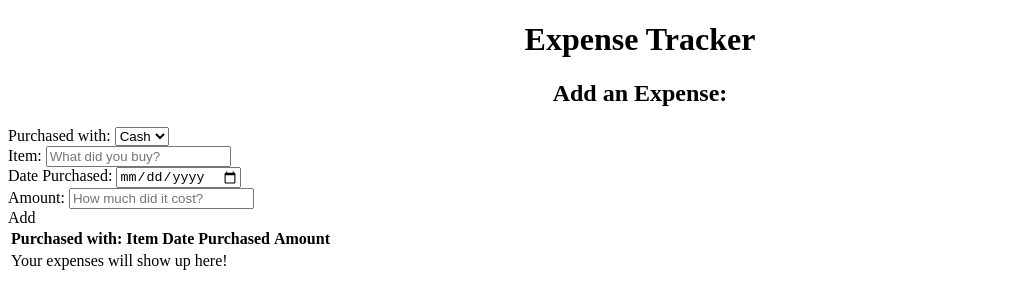
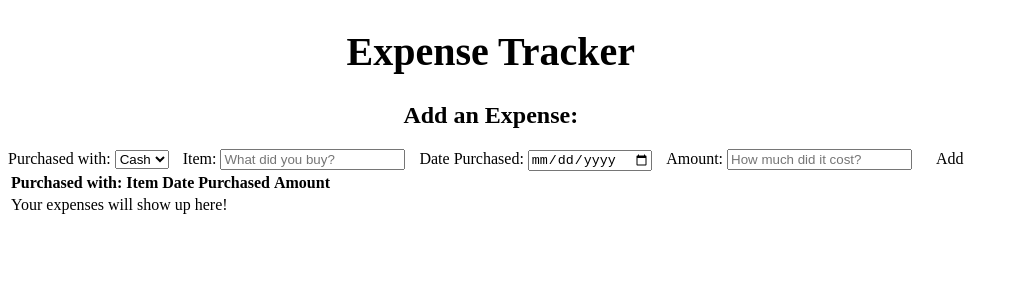
Before and after one commit to jaydendyer10/capstone, a plain HTML site: page index.html in a window 1280 px wide. Shown: the whole page, without its empty margins (0-1018 px from the left). Drawn offline with Linux system fonts and the light colour scheme.

Commit message:
more styles

```diff
--- a/styles/main.css
+++ b/styles/main.css
@@ -7,3 +7,19 @@ h2 {
   color: black;
   text-align: center;
 }
+
+h1 {
+  font-size: 2.5em;
+  margin-top: 20px;
+}
+
+h2 {
+  margin: 0px;
+  font-weight: 4500;
+  margin-bottom: 20px;
+}
+
+div {
+  display: inline-block;
+  margin-right: 10px;
+}
```
